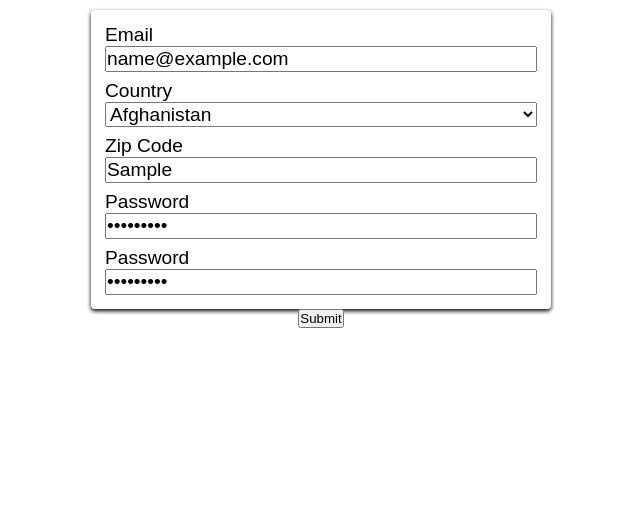
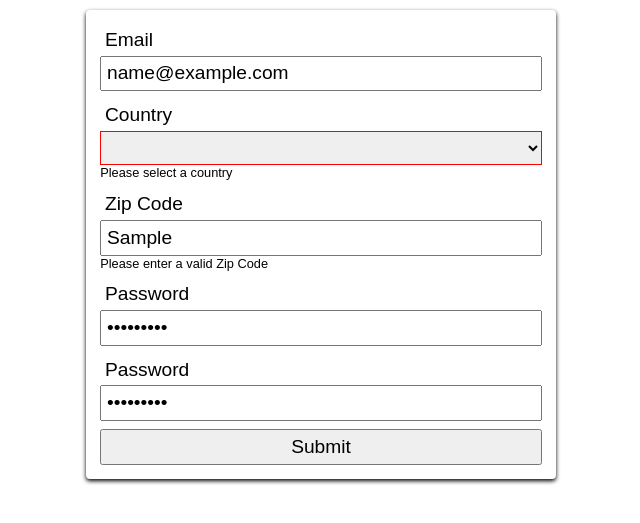
Before and after one commit to fernie-cpu/form-validation, a website built with webpack: page dist/index.html in a window 1280 px wide. Both pictures are taken after typing "name@example.com", "Sample", "Sample123", "Sample123" into the empty fields and a click on the button "Submit". Shown: the part 71-594 px from the top of the page, without its empty margins (319-959 px from the left). Built offline with nearby package versions, Linux system fonts and the light colour scheme.

Commit message:
add function to validate email, country and zip code

```diff
--- a/src/formValid.js
+++ b/src/formValid.js
@@ -0,0 +1,52 @@
+const submit = document.getElementById('submit');
+
+const validate = (e) => {
+  e.preventDefault();
+
+  const emailInput = document.getElementById('input-email');
+  const countrySelection = document.getElementById('country');
+  const zipInput = document.getElementById('input-zip').value;
+
+  const errorMsg = document.getElementById('error');
+  const errorMsgCounntry = document.getElementById('errorCountry');
+  const errorMsgZip = document.getElementById('errorZip');
+
+  let valid = true;
+  let zip = /[0-9]{5}-[0-9]{3}/i;
+  let resultZip = zip.test(zipInput);
+
+  if (!emailInput.value) {
+    errorMsg.classList.add('visible');
+    emailInput.classList.add('invalid');
+    errorMsg.setAttribute('aria-hidden', false);
+    errorMsg.setAttribute('aria-hidden', true);
+  } else {
+    errorMsg.classList.remove('visible');
+    emailInput.classList.remove('invalid');
+  }
+
+  if (countrySelection.value === 'invalid') {
+    errorMsgCounntry.classList.add('visible');
+    countrySelection.classList.add('invalid');
+    errorMsgCounntry.setAttribute('aria-hidden', false);
+    errorMsgCounntry.setAttribute('aria-hidden', true);
+  } else {
+    errorMsgCounntry.classList.remove('visible');
+    countrySelection.classList.remove('invalid');
+  }
+
+  if (resultZip === false) {
+    errorMsgZip.classList.add('visible');
+    zipInput.classList.add('invalid');
+    errorMsgZip.setAttribute('aria-hidden', false);
+    errorMsgZip.setAttribute('aria-hidden', true);
+  } else {
+    errorMsgZip.classList.remove('visible');
+    zipInput.classList.remove('invalid');
+  }
+  return valid;
+};
+
+submit.addEventListener('click', validate);
+
+export { validate };
--- a/src/index.js
+++ b/src/index.js
@@ -1 +1,4 @@
 import './style.css';
+import { validate } from './formValid';
+
+validate();
--- a/src/style.css
+++ b/src/style.css
@@ -36,6 +36,26 @@ h1 {
 
 input,
 label,
+button,
 select {
   font-size: 1.2rem;
+  padding: 0.3rem;
 }
+
+button {
+  width: 100%;
+}
+
+.error {
+  display: none;
+  font-size: 0.8em;
+}
+
+.error.visible {
+  display: block;
+}
+
+input.invalid,
+select.invalid {
+  border-color: red;
+}
```
Also changed, not shown: dist/index.html, dist/main.js.
